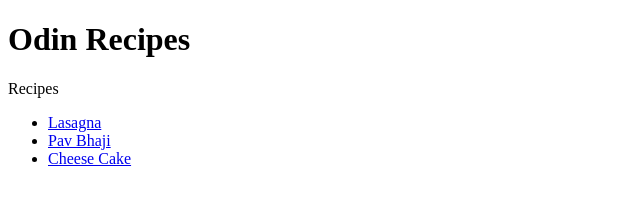
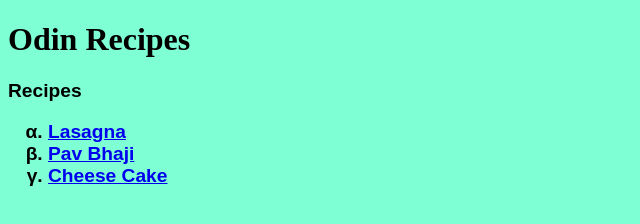
Before and after one commit to ayush-111003/odin-recipes, a plain HTML site: page index.html in a window 1280 px wide. Shown: the whole page, without its empty margins (0-640 px from the left). Drawn offline with Linux system fonts and the light colour scheme.

Commit message:
added styles to receipes pages

```diff
--- a/index.html
+++ b/index.html
@@ -1,14 +1,15 @@
 <!DOCTYPE html>
 <html lang="en">
 <head>
+    <link rel="stylesheet" href="styles.css">
     <meta charset="UTF-8">
     <meta name="viewport" content="width=device-width, initial-scale=1.0">
     <title>Document</title>
 </head>
 <body>
     <h1>Odin Recipes</h1>
-    Recipes
-    <ul>
+    <p class="heading">Recipes</p>
+    <ul class="main_list">
         <li><a href="recipes/lasagna.html">Lasagna</a></li>
         <li><a href="recipes/pav_bhaji.html">Pav Bhaji</a></li>
         <li><a href="recipes/cheese_cake.html">Cheese Cake</a></li>
--- a/styles.css
+++ b/styles.css
@@ -1,3 +1,20 @@
-body{
+* {
     background-color: aquamarine;
 }
+
+.main_list{
+    list-style: lower-greek;
+    font-family: Arial, Helvetica, sans-serif;
+    font-size: larger;
+    font-weight: bold;
+}
+
+.heading{
+    font-family: Arial, Helvetica, sans-serif;
+    font-size: larger;
+    font-weight: bold;
+}
+
+.receipe_heading{
+
+}
```
